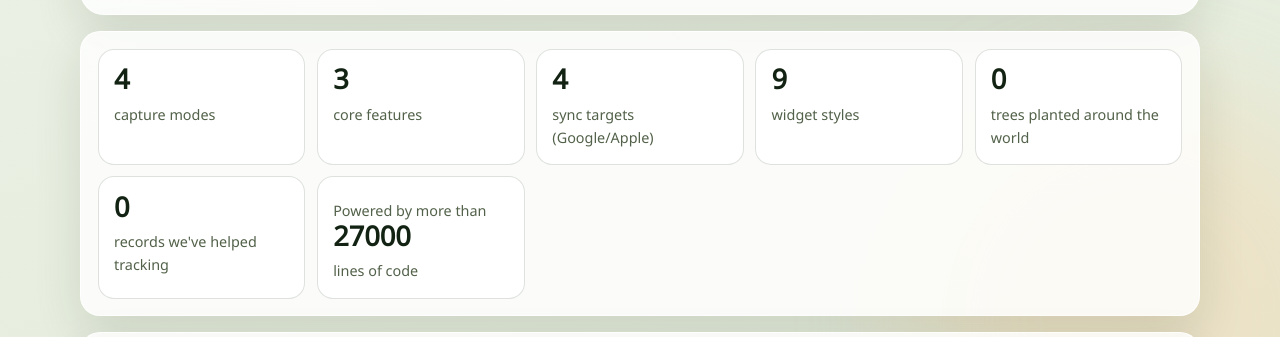
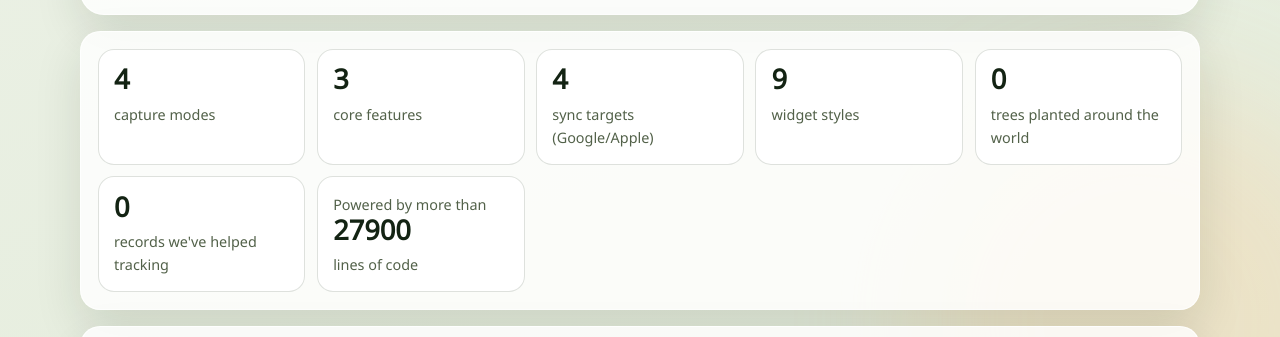
Before and after one commit to Albair581/fnwebsite, an Astro site: page /en in a window 1280 px wide. Shown: the part 442-779 px from the top of the page. Built offline with nearby package versions, Linux system fonts and the light colour scheme; Astro itself is replaced by a stand-in of ours; no server answers.

Commit message:
Fixed styling for code kpi

```diff
--- a/src/pages/[locale]/index.astro
+++ b/src/pages/[locale]/index.astro
@@ -35,7 +35,7 @@ const total_records_label = locale === "zh-TW" ? "已幫忙追蹤的紀錄" : "r
 
 const total_code_label_h = locale === "zh-TW" ? "被超過" : "Powered by more than";
 const total_code_label_f = locale === "zh-TW" ? "行代碼驅動" : "lines of code";
-const total_code_count = 27000;
+const total_code_count = 27900;
 
 const isZhTW = locale === "zh-TW";
 const imgPrefix = isZhTW ? "/zh-TW/C-WEB-Goal-" : "/en/E-WEB-Goal-";
@@ -140,7 +140,7 @@ const sdgs = [
         <p>{total_records_label}</p>
       </article>
       <article class="kpi-card">
-        <p>{total_code_label_h}</p>
+        <p class="kpi-prefix">{total_code_label_h}</p>
         <strong>
           <span data-countup data-target={String(total_code_count)}>0</span>
         </strong>
--- a/src/styles/global.css
+++ b/src/styles/global.css
@@ -339,7 +339,16 @@ a {
 }
 
 .kpi-card p {
+  color: var(--muted);
+  font-size: 0.9rem;
+}
+
+.kpi-card p:not(.kpi-prefix) {
   margin: 0.38rem 0 0;
+}
+
+.kpi-card p.kpi-prefix {
+  margin: 0 0 0;
   color: var(--muted);
   font-size: 0.9rem;
 }
```
